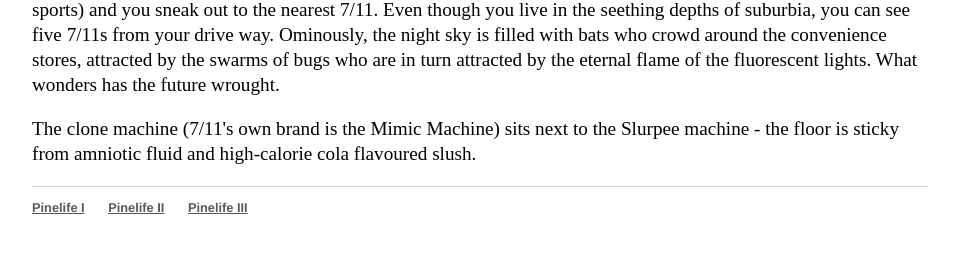
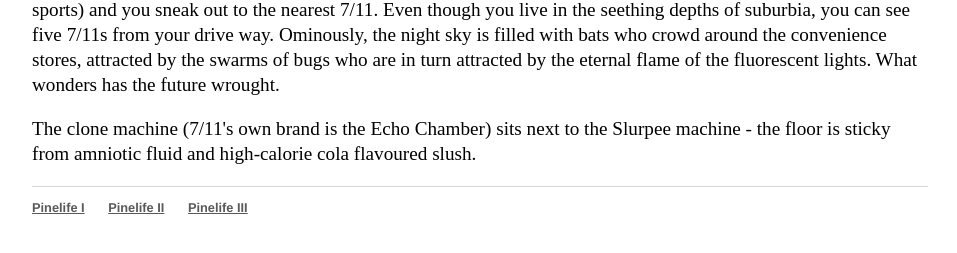
Before and after one commit to Pinelife/pinelife.github.io, a Jekyll site: the page built from Hellhole/excitingevent1.html, in a window 1280 px wide. Shown: the part 613-866 px from the top of the page, without its empty margins (160-1117 px from the left). Built offline with Jekyll 4.4.1, drawn with Linux system fonts in a browser that asks for light colours.

Commit message:
Create excitingevent1.html

```diff
--- a/Hellhole/excitingevent1.html
+++ b/Hellhole/excitingevent1.html
@@ -28,5 +28,5 @@
   convenience stores, attracted by the swarms of bugs who are in turn attracted by the eternal flame of the fluorescent lights. What wonders has the future wrought.
  </p>
 <p>
-  The clone machine (7/11's own brand is the Mimic Machine) sits next to the Slurpee machine - the floor is sticky from amniotic fluid and high-calorie cola flavoured slush.
+  The clone machine (7/11's own brand is the Echo Chamber) sits next to the Slurpee machine - the floor is sticky from amniotic fluid and high-calorie cola flavoured slush.
 </p>
```
